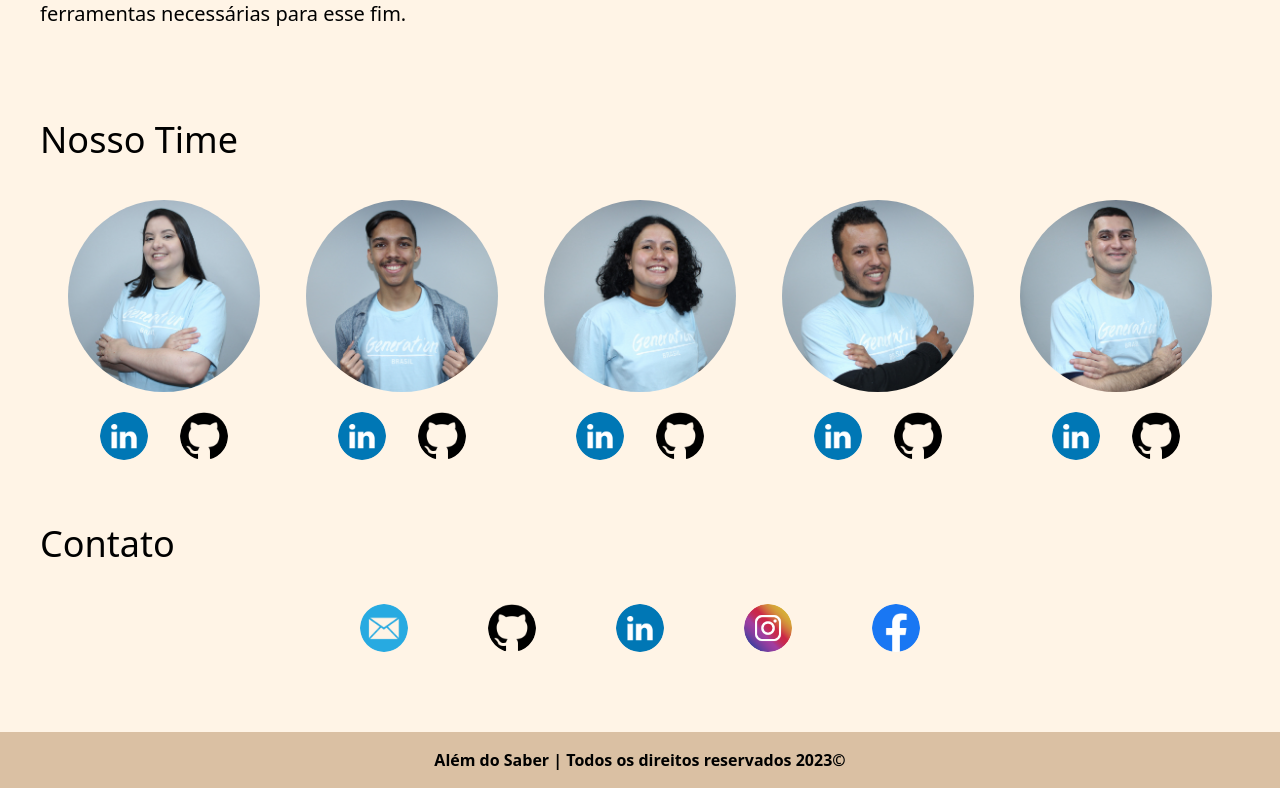
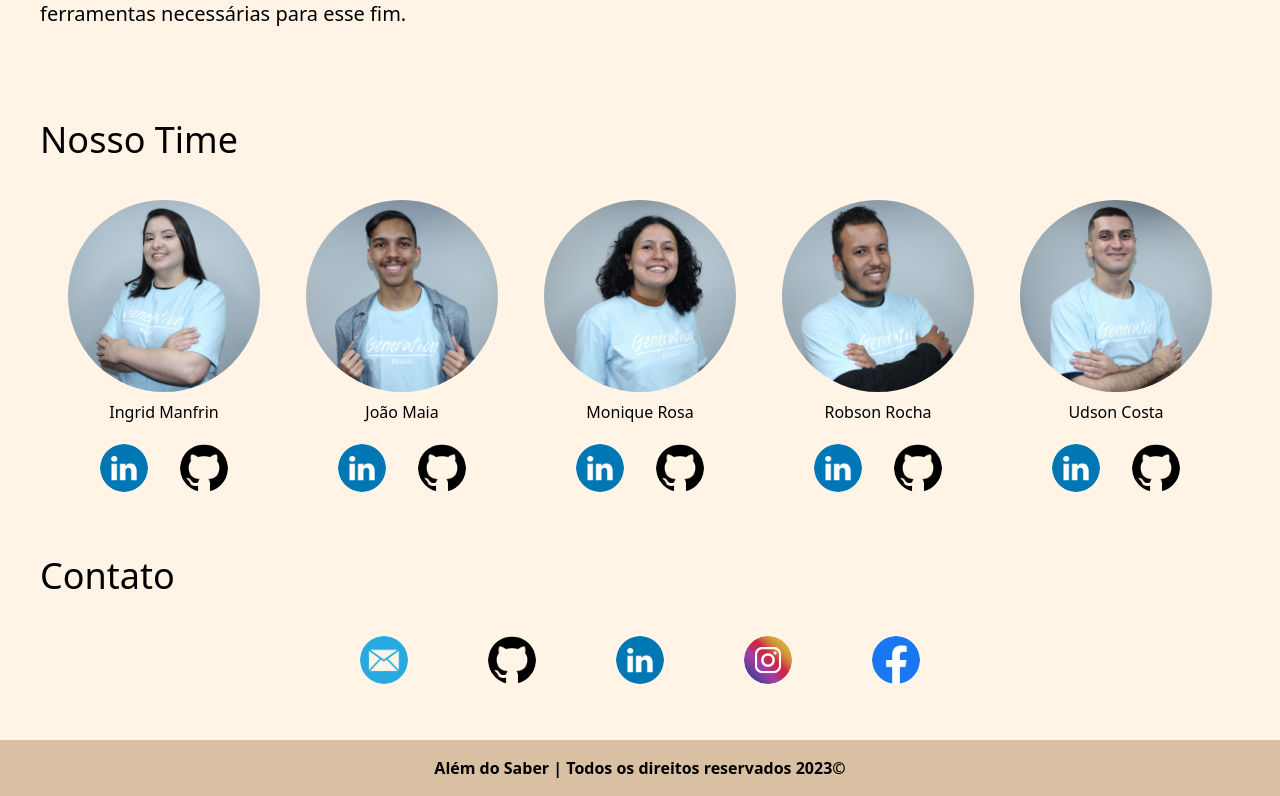
Before and after one commit to projetoalemdosaber/frontend, a React (Vite) app: page /home in a window 1280 px wide. Shown: the part 1212-2008 px from the top of the page. Built offline with nearby package versions, Linux system fonts and the light colour scheme; no server answers.

Commit message:
Adicionado adaptações no codigo em Home Nosso Time

```diff
--- a/src/pages/home/Home.tsx
+++ b/src/pages/home/Home.tsx
@@ -50,6 +50,7 @@ function Home() {
                 <div className="flex justify-between md:ml-7 md:mr-7 flex-wrap md:flex-nowrap">
                     <div className="flex flex-col items-center">
                         <img src="/img/fotosContato/Ingrid2.jpg" className="w-48 rounded-full" alt="Ingrid Manfrin" />
+                        <p className="mt-2 text-center">Ingrid Manfrin</p>
                         <div className="flex justify-evenly w-full mt-5">
                         <a href="https://www.linkedin.com/in/ingrid-manfrin-caldeira/" target="_blank"><img src="/img/logos/logo_linkedin.png" className="w-12 rounded-full"/></a>
                         <a href="https://github.com/ingridmanfrin/ingridmanfrin" target="_blank"><img src="/img/logos/logo_github.png" className="w-12 rounded-full"/></a>
@@ -57,6 +58,7 @@ function Home() {
                     </div>
                     <div>
                         <img src="/img/fotosContato/Joao2.jpg" className="w-48 rounded-full" alt="João Maia" />
+                        <p className="mt-2 text-center">João Maia</p>
                         <div className="flex justify-evenly w-full mt-5">
                         <a href="https://www.linkedin.com/in/joaopedrodamaia/" target="_blank"><img src="/img/logos/logo_linkedin.png" className="w-12 rounded-full"/></a>
                         <a href="https://github.com/JP328" target="_blank"><img src="/img/logos/logo_github.png" className="w-12 rounded-full"/></a>
@@ -64,6 +66,7 @@ function Home() {
                     </div>
                     <div>
                         <img src="/img/fotosContato/Monique2.jpg" className="w-48 rounded-full" alt="Monique Rosa" />
+                        <p className="mt-2 text-center">Monique Rosa</p>
                         <div className="flex justify-evenly w-full mt-5">
                         <a href="https://www.linkedin.com/in/rosamonique/" target="_blank"><img src="/img/logos/logo_linkedin.png" className="w-12 rounded-full"/></a>
                         <a href="https://github.com/mnqrs" target="_blank"><img src="/img/logos/logo_github.png" className="w-12 rounded-full"/></a>
@@ -71,6 +74,7 @@ function Home() {
                     </div>
                     <div>
                         <img src="/img/fotosContato/Robson2.jpg" className="w-48 rounded-full" alt="Robson Rocha" />
+                        <p className="mt-2 text-center">Robson Rocha</p>
                         <div className="flex justify-evenly w-full mt-5">
                         <a href="https://www.linkedin.com/in/robson-it/" target="_blank"><img src="/img/logos/logo_linkedin.png" className="w-12 rounded-full"/></a>
                         <a href="https://github.com/robson-it" target="_blank"><img src="/img/logos/logo_github.png" className="w-12 rounded-full"/></a>
@@ -78,6 +82,7 @@ function Home() {
                     </div>
                     <div>
                         <img src="/img/fotosContato/Udson2.jpg" className="w-48 rounded-full" alt="Udson Costa" />
+                        <p className="mt-2 text-center">Udson Costa</p>
                         <div className="flex justify-evenly w-full mt-5">
                         <a href="https://www.linkedin.com/in/udsoncosta/" target="_blank"><img src="/img/logos/logo_linkedin.png" className="w-12 rounded-full"/></a>
                         <a href="https://github.com/udsoncosta" target="_blank"><img src="/img/logos/logo_github.png" className="w-12 rounded-full"/></a>
@@ -88,7 +93,7 @@ function Home() {
                 <h2 className="text-4xl text-start mb-10 mt-16">
                     Contato
                 </h2>
-                <ul className="text-xl flex flex-row justify-center md:space-x-20 mb-10">
+                <ul className="text-xl flex flex-row justify-center md:space-x-20 mb-4">
                     {/* <li>
                     <img src="/img/146135330.png" className="w-20" alt="logo Além do Saber" />
                     </li> */}
```
